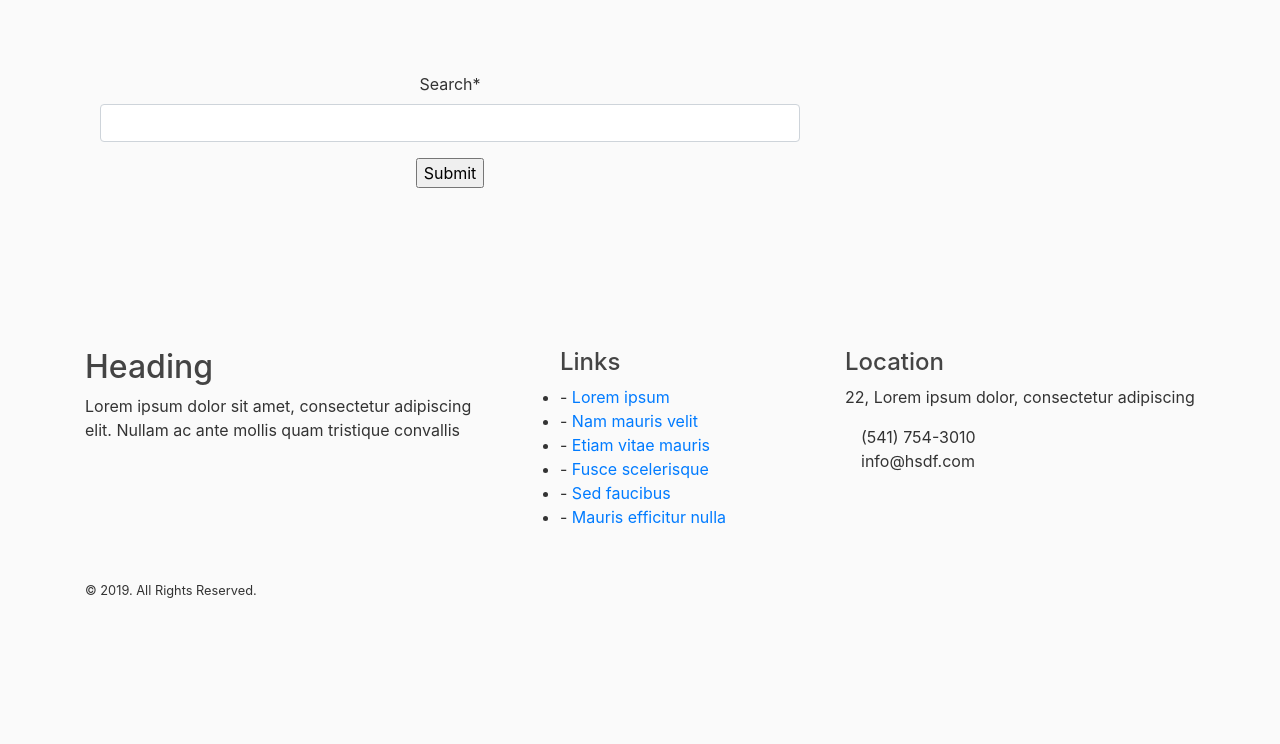
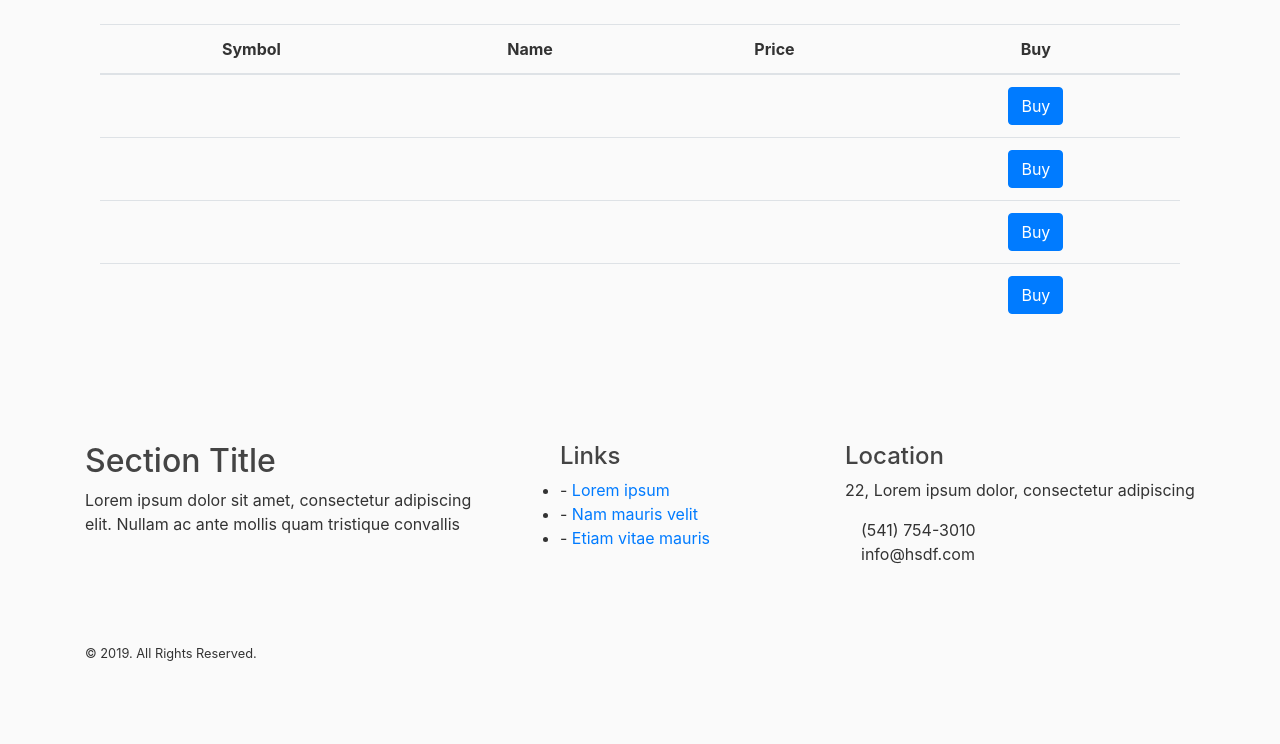
Before and after one commit to IliyanDimitrov/ETF-Exchange-Django, a Django app: page /etf/ in a window 1280 px wide. Shown: the part 56-800 px from the top of the page. Run offline with Django 4.2, Linux system fonts and the light colour scheme; data that the repository does not hold is empty; parts of the project's set-up code (start-up, migrations or seed data) failed here and were passed over; some libraries are stand-ins or nearby versions.

Commit message:
added etf browse page with all available etf's

```diff
--- /dev/null
+++ b/main/tables.py
@@ -0,0 +1,16 @@
+import django_tables2 as tables
+
+context = [
+    {"price_open": "1.5"},
+    {"price_high": "2"},
+    {"price_low": "1.3"},
+    {"price_open": "1.4"},
+    {"ticker": "APPL"},
+]
+
+class EtfTable(tables.Table):
+    ticker = tables.Column()
+    price_open = tables.Column()
+    price_high = tables.Column()
+    price_low = tables.Column()
+    price_close = tables.Column()
--- a/main/templates/main/base.html
+++ b/main/templates/main/base.html
@@ -45,8 +45,7 @@
         </nav>
     </header>
     <main role="main" class="container">
-        <div class="row">
-            <div class="col-md-8">
+        <div class="content">
                 {% if messages %}
                     {% for message in messages %}
                         <div class="alert alert-{{ message.tags }}">
@@ -54,16 +53,16 @@
                         </div>
                     {% endfor %}
                 {% endif %}
-                {% block content %}{% endblock %}
-            </div>
+                {% block content %}
+                {% endblock %}
         </div>
     </main>
-    <footer class="footer py-3 mt-5">
+    <footer class="footer fixed-bottom py-3 mt-5">
         <div class="mt-5 sticky-top pt-5 pb-5">
           <div class="container">
             <div class="row">
               <div class="col-lg-5 col-xs-12 about-company">
-                <h2>Heading</h2>
+                <h2>Section Title</h2>
                 <p class="pr-5 text-white-50">
                   Lorem ipsum dolor sit amet, consectetur adipiscing elit. Nullam ac
                   ante mollis quam tristique convallis
@@ -79,9 +78,6 @@
                   <li>- <a href="#">Lorem ipsum</a></li>
                   <li>- <a href="#">Nam mauris velit</a></li>
                   <li>- <a href="#">Etiam vitae mauris</a></li>
-                  <li>- <a href="#">Fusce scelerisque</a></li>
-                  <li>- <a href="#">Sed faucibus</a></li>
-                  <li>- <a href="#">Mauris efficitur nulla</a></li>
                 </ul>
               </div>
               <div class="col-lg-4 col-xs-12 location">
--- a/main/templates/main/etf.html
+++ b/main/templates/main/etf.html
@@ -2,10 +2,25 @@
 {% load crispy_forms_tags %}
 {% block content %}
 <div class="container text-center mt-5">
-    <form action="/etf/" method="POST">
-        {% csrf_token %}
-        {{ form|crispy }}
-        <input type="submit" value="Submit">
-    </form>
+  <table class="table">
+    <thead>
+      <tr>
+        <th scope="col">Symbol</th>
+        <th scope="col">Name</th>
+        <th scope="col">Price</th>
+        <th scope="col">Buy</th>
+      </tr>
+    </thead>
+    <tbody>
+      {% for etf in data %}
+      <tr>
+        <td>{{ etf.name.ticker }}</td>
+        <td>{{ etf.name.name }}</td>
+        <td>{{ etf.price.open }}</td>
+        <td><button class="btn btn-primary">Buy</button></td>
+      </tr>
+      {% endfor %}
+    </tbody>
+  </table>
 </div>
 {% endblock %}
--- a/main/tiingo.py
+++ b/main/tiingo.py
@@ -1,5 +1,7 @@
 import requests
 from stockexchange import env
+
+# Set required headers
 headers = {
     'Content-Type': 'application/json',
     'Authorization': env.TIINGO_TOKEN,
@@ -14,3 +16,37 @@ def get_price_data(ticker):
     url = 'https://api.tiingo.com/tiingo/daily/{}/prices'.format(ticker)
     response = requests.get(url, headers=headers)
     return response.json()[0]
+
+def get_data_from_api():
+    # Set API ETF tickers
+    tickers = ['AAPL', 'GOOG', 'GOOGL', 'TSLA']
+    # Create empty list to store data
+    data = []
+
+    # Loop through for all tickers
+    for i in range(len(tickers)):
+        # Make a request to the first API endpoint to get the price data
+        price_endpoint = 'https://api.tiingo.com/tiingo/daily/{}/prices'.format(tickers[i])
+        price_response = requests.get(price_endpoint, headers=headers)
+
+        # Make a request to the second API endpoint to get the name data
+        name_endpoint = 'https://api.tiingo.com/tiingo/daily/{}'.format(tickers[i])
+        name_response = requests.get(name_endpoint, headers=headers)
+
+        # Check for successful responses
+        if price_response.status_code == 200 and name_response.status_code == 200:
+            # Parse the responses as JSON
+            price_data = price_response.json()[0]
+            name_data = name_response.json()
+
+            # Combine the data from the two responses
+            combined_data = {
+                'price': price_data,
+                'name': name_data,
+            }
+
+            # Add the combined data to the list
+            data.append(combined_data)
+
+    # Return the data
+    return data
--- a/main/urls.py
+++ b/main/urls.py
@@ -5,6 +5,7 @@ urlpatterns = [
     path('', views.main, name='home'),
     path('portfolio/', views.portfolio, name='portfolio'),
     path('transactions/', views.transactions, name='transactions'),
+    path('etf/', views.etf, name='etf'),
     path('etf/<str:id>', views.ticker, name='ticker'),
-    path('etf/',views.etf, name='etf'),
+    path('etf-search/', views.etf_search, name='etf_search'),
 ]
--- a/main/views.py
+++ b/main/views.py
@@ -4,7 +4,8 @@ from django.contrib.auth.decorators import user_passes_test
 
 from django.http import HttpResponseRedirect
 from .forms import TickerForm
-from .tiingo import get_meta_data, get_price_data
+from .tables import EtfTable
+from .tiingo import get_meta_data, get_price_data, get_data_from_api
 from .models import Transaction
 
 # Function to check if the user is a client
@@ -22,9 +23,12 @@ def main(request):
 def portfolio(request):
     return render(request, 'main/portfolio.html')
 
+def etf(request):
+    data = get_data_from_api
+    return render(request, 'main/etf.html', {'data': data})
 
 # Searching bar
-def etf(request):
+def etf_search(request):
     if request.method =='POST':
         form = TickerForm(request.POST)
         if form.is_valid():
@@ -32,7 +36,7 @@ def etf(request):
             return HttpResponseRedirect(ticker)
     else:
         form = TickerForm()
-    return render(request, 'main/etf.html', {'form': form})
+        return render(request, 'main/etf_search.html', {'form': form})
 
 #Retrieve ETF information
 def ticker(request, id):
--- a/requirements.txt
+++ b/requirements.txt
@@ -7,3 +7,4 @@ django-two-factor-auth
 phonenumbers
 Pillow
 tiingo
+django_tables2
--- a/stockexchange/settings.py
+++ b/stockexchange/settings.py
@@ -16,7 +16,7 @@ from .env import *
 # Build paths inside the project like this: BASE_DIR / 'subdir'.
 BASE_DIR = Path(__file__).resolve().parent.parent
 
-# EMAIL_BACKEND = EMAIL_BACKEND
+EMAIL_BACKEND = EMAIL_BACKEND
 EMAIL_USE_TLS = EMAIL_USE_TLS
 EMAIL_HOST = EMAIL_HOST
 EMAIL_HOST_USER = EMAIL_HOST_USER
```
Also changed, not shown: main/templates/main/etf_search.html (added, +13 -0 lines), db.sqlite3.
